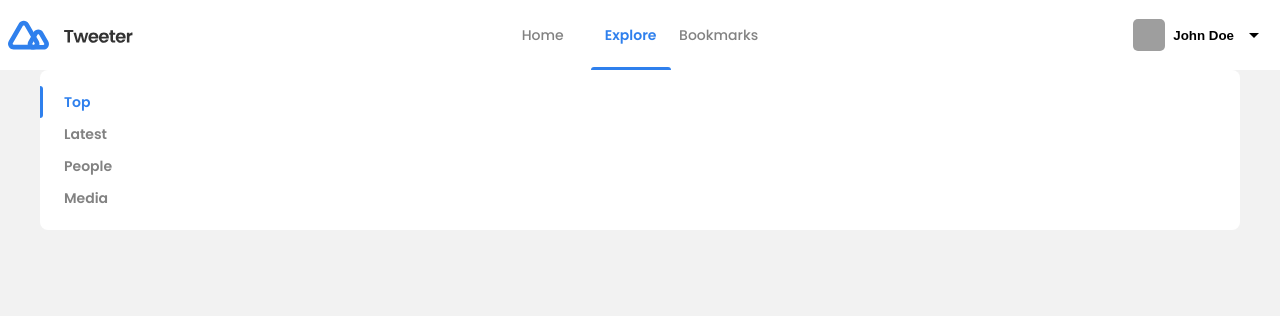
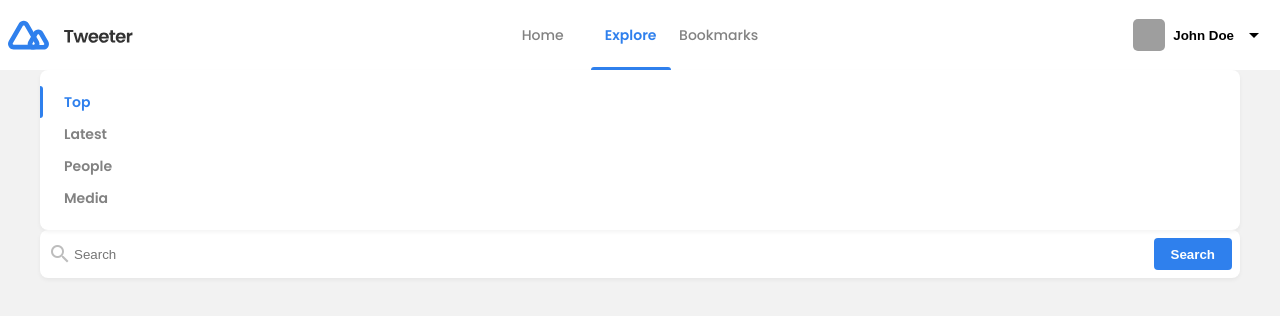
Before and after one commit to lucas-canellas/tweeter-client, an Angular app: page /explore in a window 1280 px wide. Shown: the top 316 px of the page. Built offline with nearby package versions, Linux system fonts and the light colour scheme; grey boxes are pictures that could not be loaded.

Commit message:
explore-search

```diff
--- /dev/null
+++ b/src/_colors.scss
@@ -0,0 +1,5 @@
+$color-primary: #2F80ED;
+$color-secondary: #828282;
+$color-background: #FFF;
+$color-text-dark: #4F4F4F;
+$color-icon:#BDBDBD
--- a/src/app/features/explore/explore.component.html
+++ b/src/app/features/explore/explore.component.html
@@ -1,3 +1,4 @@
 <div>
  <app-explore-menu></app-explore-menu>
+ <app-explore-search></app-explore-search>
 </div>
--- a/src/app/shared/components/explore-menu/explore-menu.component.scss
+++ b/src/app/shared/components/explore-menu/explore-menu.component.scss
@@ -3,6 +3,7 @@
   border-radius: 8px;
   padding: 1rem 0;
   position: relative;
+  box-shadow: 0px 2px 4px 0px #0000000D;
 
   ul {
     list-style: none;
--- /dev/null
+++ b/src/app/shared/components/explore-search/explore-search.component.html
@@ -0,0 +1,5 @@
+<div class="explore-search">
+  <i class="material-icons">search</i>
+  <input type="text" placeholder="Search">
+  <button>Search</button>
+</div>
--- /dev/null
+++ b/src/app/shared/components/explore-search/explore-search.component.scss
@@ -0,0 +1,35 @@
+@import './../../../../colors';
+
+.explore-search {
+  display: flex;
+  align-items: center;
+  background-color: $color-background;
+  border-radius: 8px;
+  box-shadow: 0px 2px 4px 0px #0000000D;
+  padding: .5rem;
+
+  input {
+    border: none;
+    width: 100%;
+  }
+
+  i {
+    color: $color-icon;
+  }
+
+  button {
+    background-color: $color-primary;
+    border-radius: 4px;
+    color: #FFF;
+    border: none;
+    width: 85px;
+    height: 32px;
+    font-weight: 600;
+    cursor: pointer;
+    transition: background-color 0.3s ease, transform 0.3s ease;
+
+    &:hover {
+      background-color: darken($color-primary, 10%);
+    }
+  }
+}
--- /dev/null
+++ b/src/app/shared/components/explore-search/explore-search.component.ts
@@ -0,0 +1,15 @@
+import { Component, OnInit } from '@angular/core';
+
+@Component({
+  selector: 'app-explore-search',
+  templateUrl: './explore-search.component.html',
+  styleUrls: ['./explore-search.component.scss']
+})
+export class ExploreSearchComponent implements OnInit {
+
+  constructor() { }
+
+  ngOnInit(): void {
+  }
+
+}
--- a/src/app/shared/components/navigation-bar/navigation-bar.component.scss
+++ b/src/app/shared/components/navigation-bar/navigation-bar.component.scss
@@ -1,9 +1,11 @@
+@import './../../../../colors';
+
 .navigation-bar {
   display: flex;
   justify-content: space-between;
   align-items: center;
   padding: 0 .5rem;
-  background-color: #FFF;
+  background-color: $color-background;
 
   ul {
     display: flex;
@@ -12,12 +14,12 @@
 
     a {
       text-decoration: none;
-      color: black;
+      color: $color-secondary;
     }
   }
 
   .btn-profile {
-    background-color: #FFF;
+    background-color: $color-background;
     border: none;
     cursor: pointer;
     display: flex;
@@ -51,35 +53,32 @@
       justify-content: center;
       position: relative;
 
-
       a {
         font-size: 14px;
-        color: #828282;
+        color: $color-secondary;
         font-weight: 500;
       }
     }
 
     .active {
-
       a {
-        color: #2F80ED;
+        color: $color-primary;
         font-weight: 600;
       }
       .curved-border-div {
         width: 100%;
         height: 3px;
-        background-color: #2F80ED;
+        background-color: $color-primary;
         border-radius: 8px 8px 0 0;
         position: absolute;
         bottom: 0;
         left: 0;
       }
     }
-
-
   }
 }
 
+// Estilização do menu de sobreposição
 ::ng-deep .cdk-overlay-container .flag-menu {
   margin-top: 1rem;
   border-radius: 12px;
@@ -93,14 +92,13 @@
     gap: .5rem;
 
     .material-icons {
-      color:#4F4F4F;
+      color: $color-text-dark;
     }
 
     span {
       font-size: 12px;
       font-weight: 500;
-      color:#4F4F4F;
+      color: $color-text-dark;
     }
   }
-
 }
--- a/src/index.html
+++ b/src/index.html
@@ -12,6 +12,7 @@
   <link rel="preconnect" href="https://fonts.googleapis.com">
   <link rel="preconnect" href="https://fonts.gstatic.com" crossorigin>
   <link href="https://fonts.googleapis.com/css2?family=Poppins:ital,wght@0,100;0,200;0,300;0,400;0,500;0,600;0,700;0,800;0,900;1,100;1,200;1,300;1,400;1,500;1,600;1,700;1,800;1,900&display=swap" rel="stylesheet">
+  <link href="https://fonts.googleapis.com/css2?family=Noto+Sans:ital,wght@0,100..900;1,100..900&family=Poppins:ital,wght@0,100;0,200;0,300;0,400;0,500;0,600;0,700;0,800;0,900;1,100;1,200;1,300;1,400;1,500;1,600;1,700;1,800;1,900&display=swap" rel="stylesheet">
 </head>
 <body>
   <app-root></app-root>
--- a/src/styles.scss
+++ b/src/styles.scss
@@ -2,6 +2,10 @@
 
 html, body { height: 100%; }
 body { margin: 0; font-family: "Poppins", sans-serif; background-color: #F2F2F2;}
+
+*:focus {
+  outline: none;
+}
 
 .container {
   max-width: 1200px;
```
Also changed, not shown: src/app/shared/shared.module.ts (+5 -2 lines), 1 other file (tests, documents, lock files or other folders).
